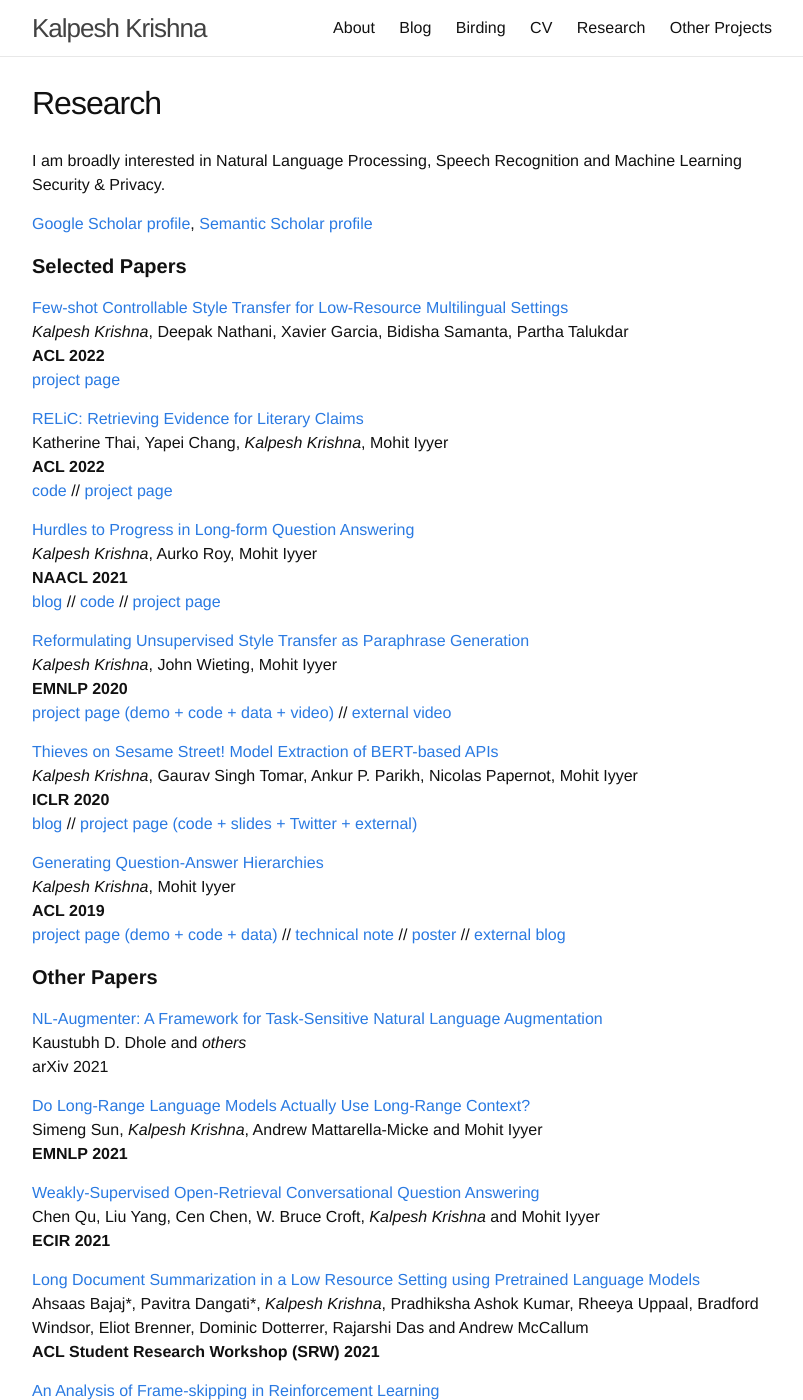
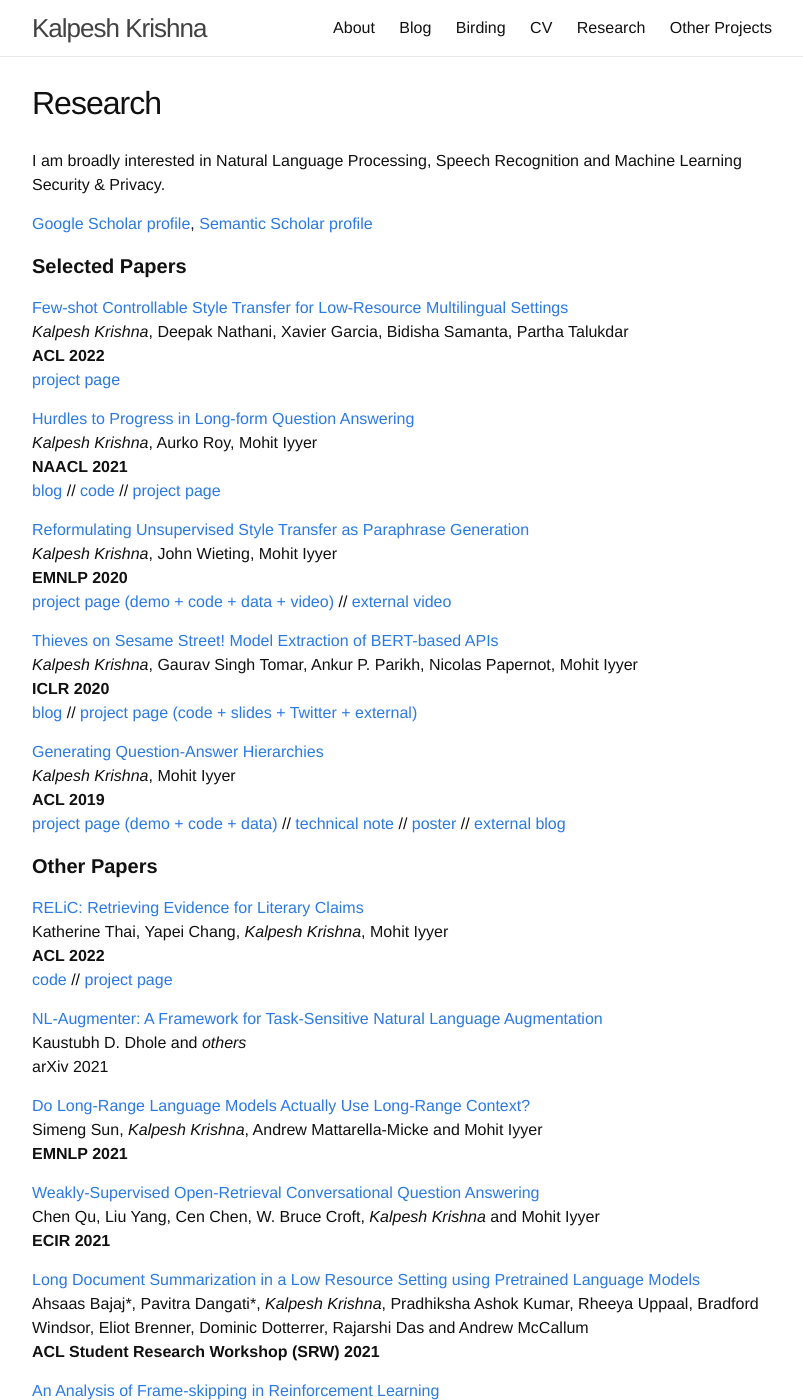
Before and after one commit to martiansideofthemoon/martiansideofthemoon.github.io, a Jekyll site: the page built from _pages/research.md, in a window 1280 px wide and 1400 px high. Shown: the whole window, without its empty margins (238-1041 px from the left). Built offline with Jekyll 4.4.1, drawn with Linux system fonts in a browser that asks for light colours; comment, search, counter and statistics services are not loaded; part of the change alters nothing that is shown.

```diff
--- a/_pages/research.md
+++ b/_pages/research.md
@@ -14,11 +14,6 @@ I am broadly interested in Natural Language Processing, Speech Recognition and M
 *Kalpesh Krishna*, Deepak Nathani, Xavier Garcia, Bidisha Samanta, Partha Talukdar
 **ACL 2022**
 [project page]({% post_url 2022-03-03-acl22 %})
-
-[RELiC: Retrieving Evidence for Literary Claims](https://arxiv.org/abs/2203.10053)
-Katherine Thai, Yapei Chang, *Kalpesh Krishna*, Mohit Iyyer
-**ACL 2022**
-[code](https://github.com/martiansideofthemoon/relic-retrieval) // [project page](https://relic.cs.umass.edu)
 
 [Hurdles to Progress in Long-form Question Answering](https://arxiv.org/abs/2103.06332)
 *Kalpesh Krishna*, Aurko Roy, Mohit Iyyer
@@ -41,6 +36,11 @@ Katherine Thai, Yapei Chang, *Kalpesh Krishna*, Mohit Iyyer
 [project page (demo + code + data)](http://squash.cs.umass.edu/) // [technical note](https://arxiv.org/pdf/1906.02622.pdf#page=15) // [poster]({{ site.url }}/assets/squash-poster.pdf) // [external blog](https://towardsdatascience.com/introducing-squash-a-question-answer-generating-system-71c47b478a16)
 
 #### **Other Papers**
+
+[RELiC: Retrieving Evidence for Literary Claims](https://arxiv.org/abs/2203.10053)
+Katherine Thai, Yapei Chang, *Kalpesh Krishna*, Mohit Iyyer
+**ACL 2022**
+[code](https://github.com/martiansideofthemoon/relic-retrieval) // [project page](https://relic.cs.umass.edu)
 
 [NL-Augmenter: A Framework for Task-Sensitive Natural Language Augmentation](https://arxiv.org/abs/2112.02721)
 Kaustubh D. Dhole and *others*
```
